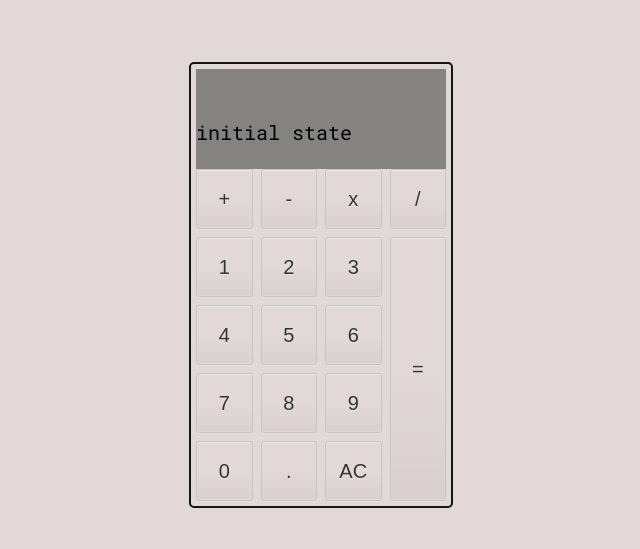
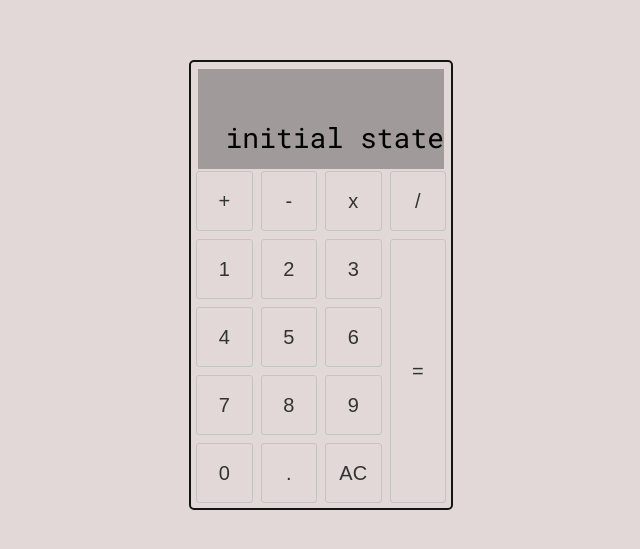
Before and after one commit to abu271/redux-calculator, a React (Create React App) app: page / in a window 1280 px wide. Shown: the part 115-664 px from the top of the page, without its empty margins (319-959 px from the left). Built offline with nearby package versions, Linux system fonts and the light colour scheme.

Commit message:
minor styling changes

```diff
--- a/src/calculator/CalculatorMethods.js
+++ b/src/calculator/CalculatorMethods.js
@@ -3,6 +3,7 @@ import * as math from 'mathjs'
 let currentValue = ''
 let register = []
 let result = []
+let expression = ''
 
 
 class CalculatorMethods {
@@ -59,7 +60,7 @@ class CalculatorMethods {
         }
         register.push(currentValue)
 
-        const expression = register.join(' ')
+        expression = register.join(' ')
 
         result = math.eval(expression)
         currentValue = result.toString()
@@ -90,6 +91,7 @@ class CalculatorMethods {
     clearAll() {
         currentValue = '0'
         register = []
+        expression = ''
     }
 
     getValue() {
--- a/src/components/Button/button.scss
+++ b/src/components/Button/button.scss
@@ -6,9 +6,6 @@ button {
   background-color: transparent;
   font-size: 20px;
   color: #333;
-  background-image: linear-gradient(to bottom,transparent,transparent 50%,rgba(0,0,0,.04));
-  box-shadow: inset 0 0 0 1px rgba(255,255,255,.05), inset 0 1px 0 0 rgba(255,255,255,.45), inset 0 -1px 0 0 rgba(255,255,255,.15), 0 1px 0 0 rgba(255,255,255,.15);
-  text-shadow: 0 1px rgba(255,255,255,.4);
 }
 
 #equals {
--- a/src/components/Display/Display.scss
+++ b/src/components/Display/Display.scss
@@ -1,6 +1,8 @@
 #display {
   border: none;
-  background-color: #858282;
+  background-color: #858282b4;
   height: 50px;
-  font-size: 20px;
+  font-size: 28px;
+  text-align: right;
+  // margin-bottom: 5px;
 }
--- a/src/containers/App/App.js
+++ b/src/containers/App/App.js
@@ -15,8 +15,10 @@ class App extends Component {
   render() {
     return (
       <div className="case">
-        <Display display={this.props.expression} />
-        <Display display={ this.props.value }/>
+        <div id="screen">
+          <Display display={this.props.expression} />
+          <Display display={this.props.value} />
+        </div>
 
         <div className="keypad">
           <Button func={this.props.onClickAdd} id="add" icon="+" />
--- a/src/containers/App/App.scss
+++ b/src/containers/App/App.scss
@@ -10,6 +10,10 @@
   padding: 5px;
 }
 
+#screen {
+  margin: 2px;
+}
+
 .keypad {
   display: grid;
   grid-template-columns: repeat(4, 1fr);
--- a/src/redux/reducers/rootReducer.js
+++ b/src/redux/reducers/rootReducer.js
@@ -29,7 +29,7 @@ const rootReducer = (state = initialState, action) => {
             return { ...state, value: calculator.getValue().toString()}
         case constant.CLEAR_ALL:
             calculator.clearAll()
-            return {...state, value: calculator.getValue()}
+            return {...state, value: calculator.getValue(), expression: calculator.getExpression()}
         case constant.EQUAL:
             calculator.equals()
             return { ...state, value: calculator.getValue(), expression: calculator.getExpression()}
```
